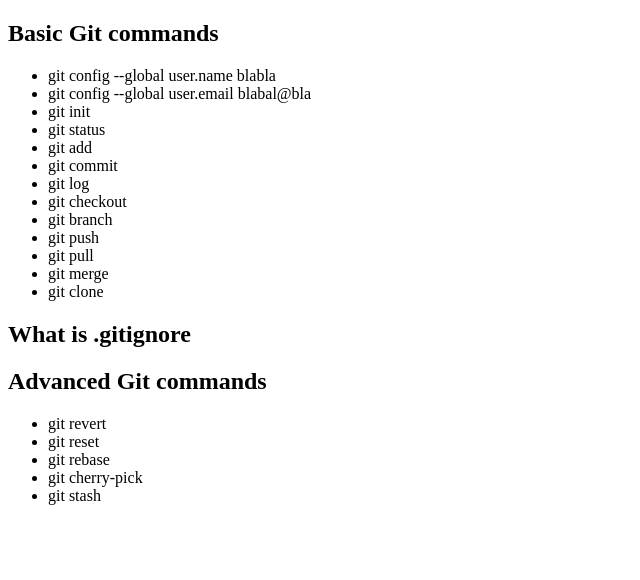
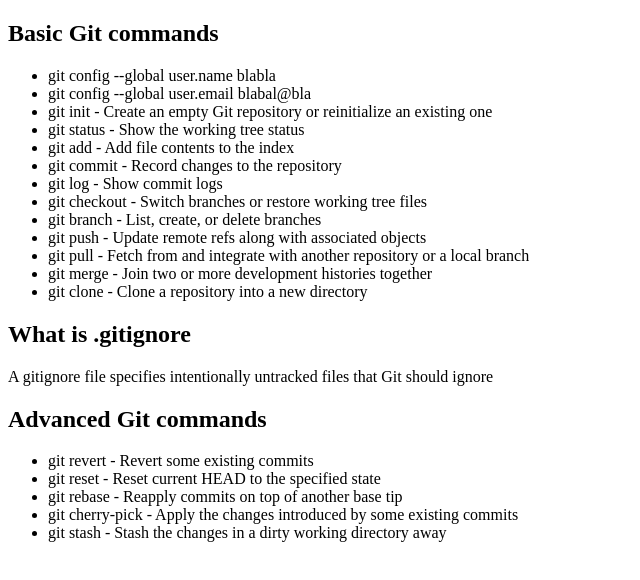
Before and after one commit to Jedislayer/Study-HW1-Git, a plain HTML site: page index.html in a window 1280 px wide. Shown: the whole page, without its empty margins (0-640 px from the left). Drawn offline with Linux system fonts and the light colour scheme.

Commit message:
Final info added to index.html

```diff
--- a/index.html
+++ b/index.html
@@ -14,25 +14,27 @@
   <ul>
     <li>git config --global user.name blabla</li>
     <li>git config --global user.email blabal@bla</li>
-    <li>git init</li>
-    <li>git status</li>
-    <li>git add</li>
-    <li>git commit</li>
-    <li>git log</li>
-    <li>git checkout</li>
-    <li>git branch</li>
-    <li>git push</li>
-    <li>git pull</li>
-    <li>git merge</li>
-    <li>git clone</li>
+    <li>git init - Create an empty Git repository or reinitialize an existing one</li>
+    <li>git status - Show the working tree status</li>
+    <li>git add - Add file contents to the index</li>
+    <li>git commit - Record changes to the repository</li>
+    <li>git log - Show commit logs</li>
+    <li>git checkout - Switch branches or restore working tree files</li>
+    <li>git branch - List, create, or delete branches</li>
+    <li>git push - Update remote refs along with associated objects</li>
+    <li>git pull - Fetch from and integrate with another repository or a local branch</li>
+    <li>git merge - Join two or more development histories together</li>
+    <li>git clone - Clone a repository into a new directory</li>
   </ul>
   <h2>What is .gitignore</h2>
+  <p>A gitignore file specifies intentionally untracked files that Git should ignore</p>
   <h2>Advanced Git commands</h2>
   <ul>
-    <li>git revert</li>
-    <li>git reset</li>
-    <li>git rebase</li>
-    <li>git cherry-pick</li>
-    <li>git stash</li>
+    <li>git revert - Revert some existing commits</li>
+    <li>git reset - Reset current HEAD to the specified state</li>
+    <li>git rebase - Reapply commits on top of another base tip</li>
+    <li>git cherry-pick - Apply the changes introduced by some existing commits</li>
+    <li>git stash - Stash the changes in a dirty working directory away</li>
+  </ul>
 </body>
 </html>
```
